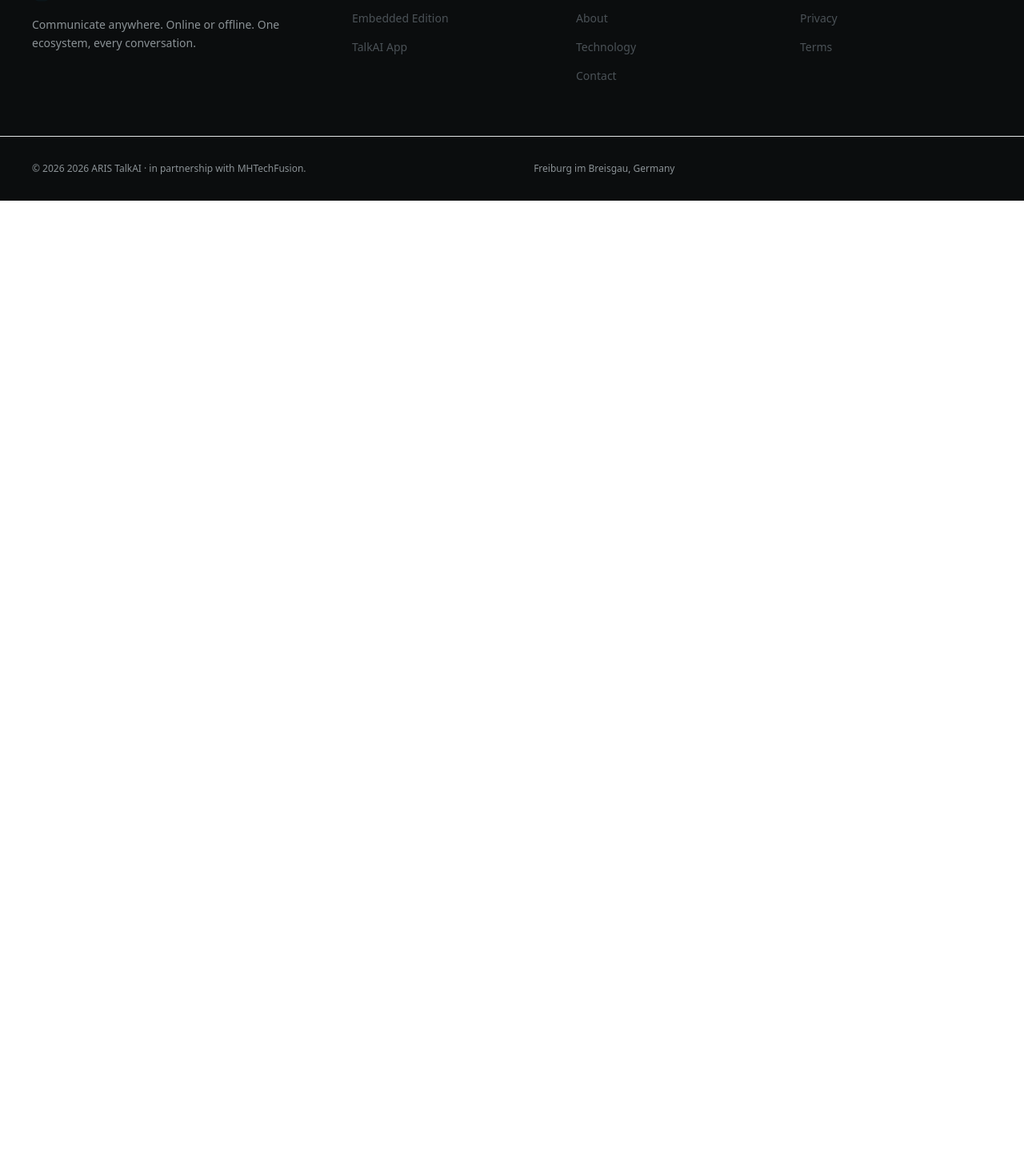
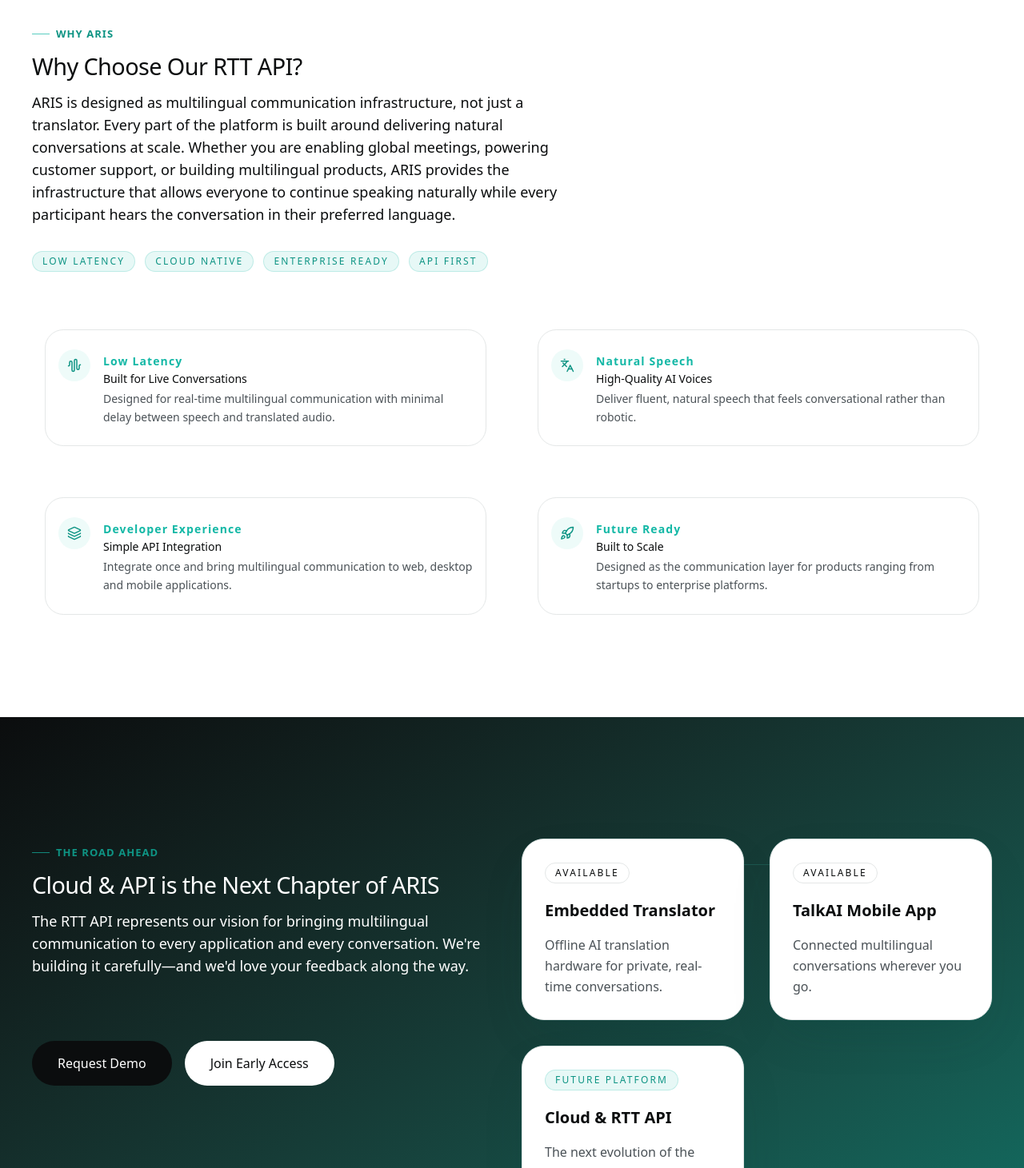
Before and after one commit to Abdul-Ahad3/ARIS-TalkAI-marketing, a Next.js app: page /cloud-api in a window 1280 px wide. Shown: the part 7289-8750 px from the top of the page at 80% size. Before the commit the page ends 7540 px from the top, so only its background shows below. Built offline with nearby package versions, Linux system fonts and the light colour scheme.

Commit message:
Edit cloud&api page- Add benefits and coming-soon section

```diff
--- a/src/app/cloud-api/page.tsx
+++ b/src/app/cloud-api/page.tsx
@@ -5,6 +5,8 @@
 import { ConversationScenarios } from "@/components/sections/cloud-api/ConvScenarios";
 import { BuildApps } from "@/components/sections/cloud-api/BuildApps";
 import { HowItWorks } from "@/components/sections/cloud-api/HowItWorks";
+import { WhyChooseRTT } from "@/components/sections/cloud-api/WhyChooseRTT";
+import { ComingSoon } from "@/components/sections/cloud-api/ComingSoon";
 import { Footer } from "@/components/layout/Footer";
 
 export default function CloudApiPage() {
@@ -17,6 +19,8 @@
       <ConversationScenarios />
       <BuildApps />
       <HowItWorks />
+      <WhyChooseRTT />
+      <ComingSoon />
       <Footer />
     </>
   );
--- /dev/null
+++ b/src/components/sections/cloud-api/ComingSoon.tsx
@@ -0,0 +1,97 @@
+import { ArrowRight } from "lucide-react";
+
+import { Badge } from "@/components/ui/Badge";
+import { Button } from "@/components/ui/Button";
+import { Container } from "@/components/ui/Container";
+import { SectionHeading } from "@/components/ui/SectionHeading";
+
+const roadmap = [
+  {
+    status: "Available",
+    title: "Embedded Translator",
+    description:
+      "Offline AI translation hardware for private, real-time conversations.",
+  },
+  {
+    status: "Available",
+    title: "TalkAI Mobile App",
+    description:
+      "Connected multilingual conversations wherever you go.",
+  },
+  {
+    status: "Future Platform",
+    title: "Cloud & RTT API",
+    description:
+      "The next evolution of the ARIS ecosystem—bringing multilingual communication infrastructure to software platforms around the world.",
+  },
+];
+
+export function ComingSoon() {
+  return (
+    <section className="relative overflow-hidden py-28 bg-gradient-to-br from-ink via-ink2 to-teal-700">
+      <Container className="grid gap-6 sm:grid-cols-2 lg:grid-cols-2">
+        <div className="mt-10">
+            <SectionHeading
+                className="text-white"
+                align="left"
+                eyebrow="The Road Ahead"
+                title="Cloud & API is the Next Chapter of ARIS"
+                description="The RTT API represents our vision for bringing multilingual communication to every application and every conversation. We're building it carefully—and we'd love your feedback along the way."
+            />
+
+            <div className="mt-20 flex flex-wrap justify-left gap-4">
+                <Button href="/contact" size="lg">
+                    Request Demo
+                </Button>
+
+                <Button
+                    className="bg-white text-ink"
+                    href="/contact"
+                    size="lg"
+                    iconPosition="right"
+                >
+                    Join Early Access
+                </Button>
+            </div>
+
+        </div>
+
+        <div className="relative mx-auto mt-10 max-w-5xl">
+          {/* Line */}
+
+          <div className="absolute left-0 right-0 top-8 hidden h-px bg-gradient-to-r from-teal-500/40 via-teal-400/20 to-transparent lg:block" />
+
+          <div className="grid gap-8 lg:grid-cols-2">
+            {roadmap.map((item, index) => (
+              <div
+                key={item.title}
+                className="relative rounded-[28px] border border-line bg-surface p-7 shadow-premium"
+              >
+
+                <Badge
+                  variant={
+                    index === roadmap.length - 1
+                      ? "teal"
+                      : "outline"
+                  }
+                >
+                  {item.status}
+                </Badge>
+
+                <h3 className="mt-5 text-xl font-semibold text-ink">
+                  {item.title}
+                </h3>
+
+                <p className="mt-4 leading-relaxed text-ink-soft">
+                  {item.description}
+                </p>
+              </div>
+            ))}
+          </div>
+        </div>
+
+
+      </Container>
+    </section>
+  );
+}
--- /dev/null
+++ b/src/components/sections/cloud-api/WhyChooseRTT.tsx
@@ -0,0 +1,74 @@
+import { AudioWaveform, Languages, Layers3, Rocket } from "lucide-react";
+
+import { Badge } from "@/components/ui/Badge";
+import { Container } from "@/components/ui/Container";
+import { FeatureCard } from "@/components/ui/FeatureCard";
+import { SectionHeading } from "@/components/ui/SectionHeading";
+
+const benefits = [
+  {
+    eyebrow: "Low Latency",
+    icon: AudioWaveform,
+    title: "Built for Live Conversations",
+    description:
+      "Designed for real-time multilingual communication with minimal delay between speech and translated audio.",
+  },
+  {
+    eyebrow: "Natural Speech",
+    icon: Languages,
+    title: "High-Quality AI Voices",
+    description:
+      "Deliver fluent, natural speech that feels conversational rather than robotic.",
+  },
+  {
+    eyebrow: "Developer Experience",
+    icon: Layers3,
+    title: "Simple API Integration",
+    description:
+      "Integrate once and bring multilingual communication to web, desktop and mobile applications.",
+  },
+  {
+    eyebrow: "Future Ready",
+    icon: Rocket,
+    title: "Built to Scale",
+    description:
+      "Designed as the communication layer for products ranging from startups to enterprise platforms.",
+  },
+];
+
+export function WhyChooseRTT() {
+  return (
+    <section className="py-28">
+      <Container>
+        <SectionHeading
+          eyebrow="Why ARIS"
+          title="Why Choose Our RTT API?"
+          description="ARIS is designed as multilingual communication infrastructure, not just a translator. Every part of the platform is built around delivering natural conversations at scale. Whether you are enabling global meetings, powering customer support,
+            or building multilingual products, ARIS provides the infrastructure
+            that allows everyone to continue speaking naturally while every
+            participant hears the conversation in their preferred language."
+        />
+
+        <div className="mt-8 flex flex-wrap gap-3">
+          <Badge variant="teal">Low Latency</Badge>
+          <Badge variant="teal">Cloud Native</Badge>
+          <Badge variant="teal">Enterprise Ready</Badge>
+          <Badge variant="teal">API First</Badge>
+        </div>
+
+        <div className="mt-14 grid gap-8 md:grid-cols-2">
+          {benefits.map((benefit) => (
+            <FeatureCard
+              key={benefit.title}
+              eyebrow={benefit.eyebrow}
+              icon={benefit.icon}
+              title={benefit.title}
+              description={benefit.description}
+            />
+          ))}
+        </div>
+
+      </Container>
+    </section>
+  );
+}
--- /dev/null
+++ b/src/components/ui/Badge.tsx
@@ -0,0 +1,31 @@
+import { cn } from "@/lib/utils";
+
+interface BadgeProps {
+  children: React.ReactNode;
+  variant?: "default" | "teal" | "outline";
+}
+
+export function Badge({
+  children,
+  variant = "default",
+}: BadgeProps) {
+  return (
+    <span
+      className={cn(
+        "inline-flex items-center rounded-full border px-3 py-1 font-mono text-xs uppercase tracking-[0.18em]",
+        {
+          "border-line bg-surface text-ink-muted":
+            variant === "default",
+
+          "border-teal-500/20 bg-teal-500/10 text-teal-600":
+            variant === "teal",
+
+          "border-line bg-transparent text-ink":
+            variant === "outline",
+        }
+      )}
+    >
+      {children}
+    </span>
+  );
+}
```
